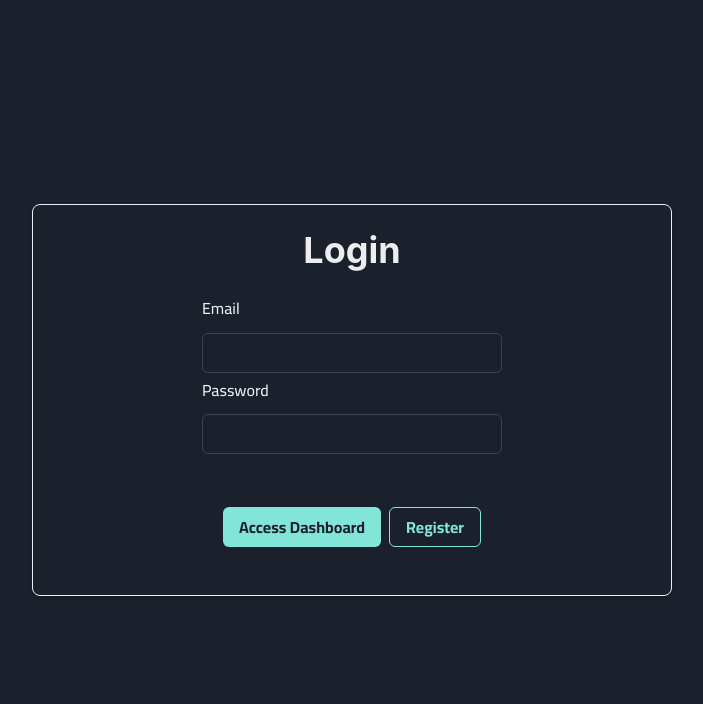
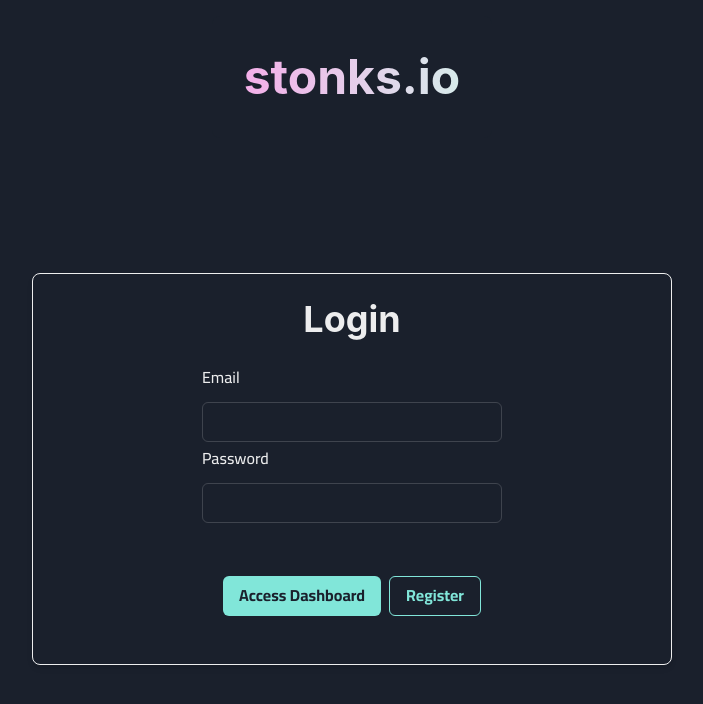
Before and after one commit to yal77/finance-dash, a Next.js app: page / in a window 1280 px wide. Shown: the top 704 px of the page, without its empty margins (288-991 px from the left). Built offline with nearby package versions, Linux system fonts and the light colour scheme.

Commit message:
include logo in login page

```diff
--- a/components/ProtectedPage.js
+++ b/components/ProtectedPage.js
@@ -45,8 +45,10 @@ export default function ProtectedPage({ children }) {
 	};
 
 	useEffect(() => {
-		checkToken();
-	}, []);
+		if (!checked) {
+			checkToken();
+		}
+	});
 
 	const [checked, setChecked] = useState(false);
 
@@ -83,11 +85,28 @@ export default function ProtectedPage({ children }) {
 				) : (
 					<Flex
 						align="center"
-						justify="center"
+						justify="space-between"
 						width="100vw"
 						height="100vh"
 						direction="column"
 					>
+						<Flex
+							p="2rem"
+							borderRadius="0.5rem"
+							bg="gray.800"
+							mt="1rem"
+						>
+							<Heading
+								bgGradient="linear(to-l, #D7EBEB, #F4AFE9)"
+								bgClip="text"
+								fontSize="5xl"
+								userSelect="none"
+								fontWeight="700"
+								//fontFamily="'Nunito', sans-serif"
+							>
+								stonks.io
+							</Heading>
+						</Flex>
 						<Flex
 							width="50%"
 							minW="330px"
@@ -167,6 +186,7 @@ export default function ProtectedPage({ children }) {
 								</FormControl>
 							</form>
 						</Flex>
+						<Flex></Flex>
 					</Flex>
 				)}
 			</>
```
Also changed, not shown: styles/globals.css (indentation only).
